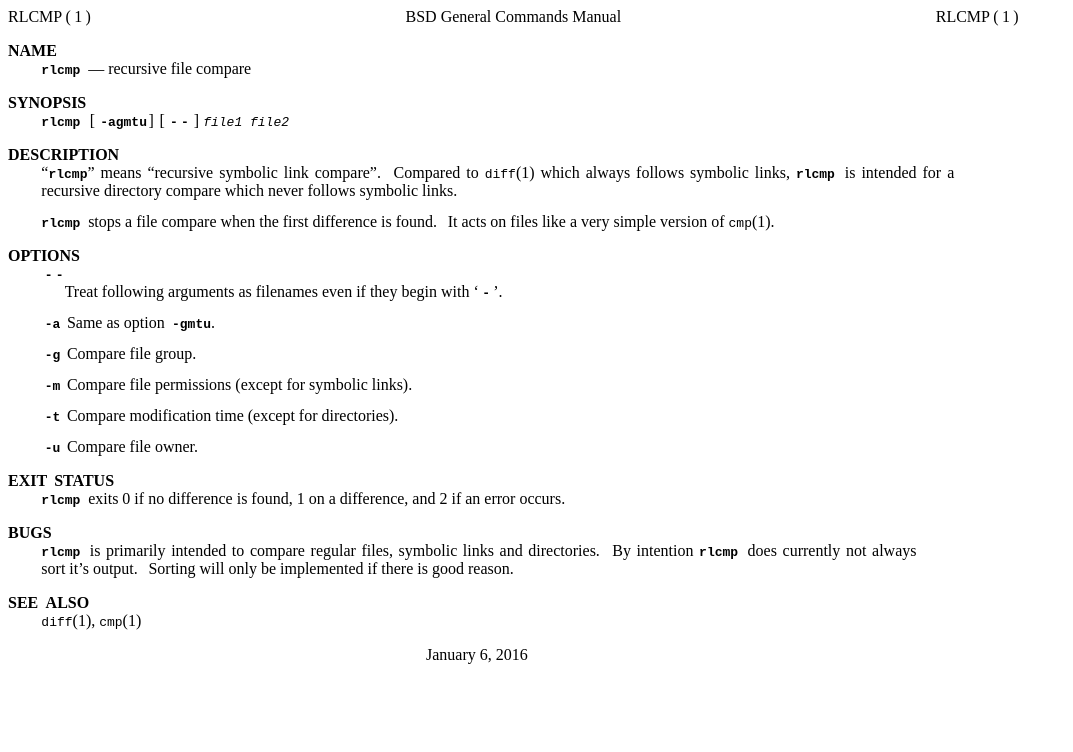
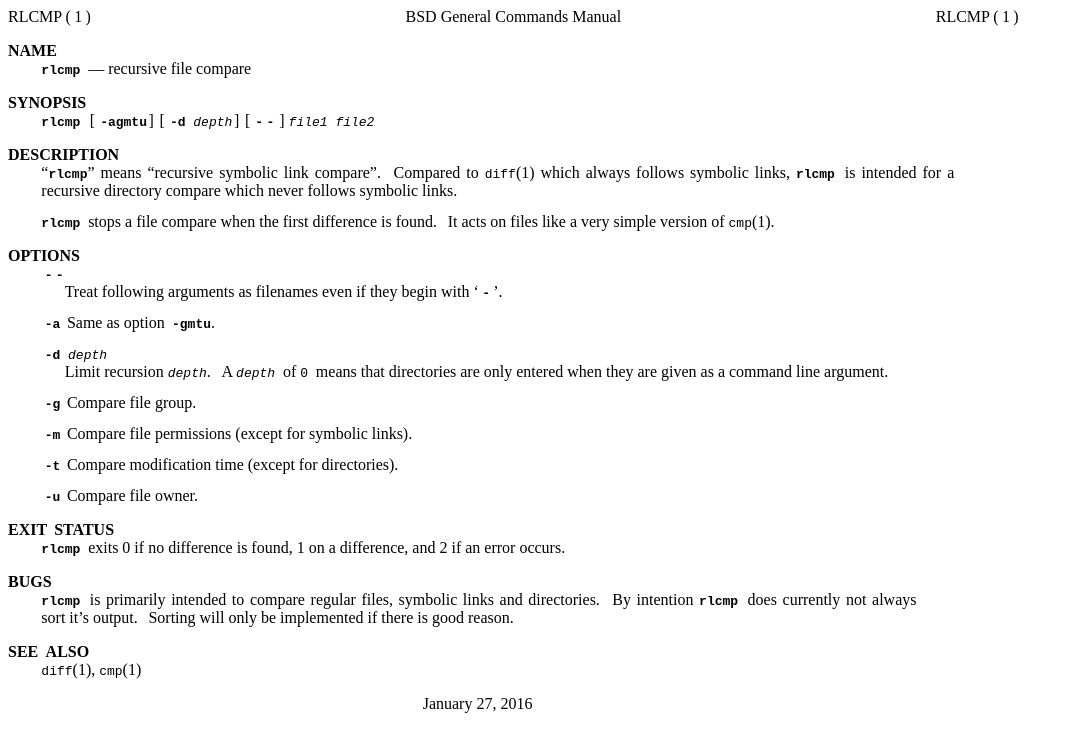
Before and after one commit to n-t-roff/n-t-roff.github.io, a plain HTML site: page rlcmp.1.html in a window 1280 px wide. Shown: the whole page, without its empty margins (0-1073 px from the left). Drawn offline with Linux system fonts and the light colour scheme.

Commit message:
rlcmp(1) updated

```diff
--- a/rlcmp.1.html
+++ b/rlcmp.1.html
@@ -8,7 +8,7 @@ RLCMP<span style="display: inline-block; width: 2.5pt"></span>(<span style="disp
 NAME </span><span style="font-family: monospace; font-weight: bold"><br>
 <span style="display: inline-block; width: 25pt"></span>rlcmp </span>&mdash; recursive file compare<span style="font-weight: bold"><p style="heigh: 360px"></p>
 SYNOPSIS </span><span style="font-family: monospace; font-weight: bold"><br>
-<span style="display: inline-block; width: 25pt"></span>rlcmp </span><span style="display: inline-block; width: 1.25pt"></span>[<span style="font-family: monospace; font-weight: bold"><span style="display: inline-block; width: 3.75pt"></span>&#45;agmtu</span><span style="display: inline-block; width: 1.25pt"></span>] <span style="display: inline-block; width: 1.25pt"></span>[<span style="font-family: monospace; font-weight: bold"><span style="display: inline-block; width: 3.75pt"></span>&#45;<span style="display: inline-block; width: 2.5pt"></span>&#45;</span><span style="display: inline-block; width: 3.75pt"></span>] <span style="font-family: monospace; font-style: italic">file1 file2</span><span style="font-weight: bold"><p style="heigh: 360px"></p>
+<span style="display: inline-block; width: 25pt"></span>rlcmp </span><span style="display: inline-block; width: 1.25pt"></span>[<span style="font-family: monospace; font-weight: bold"><span style="display: inline-block; width: 3.75pt"></span>&#45;agmtu</span><span style="display: inline-block; width: 1.25pt"></span>] <span style="display: inline-block; width: 1.25pt"></span>[<span style="font-family: monospace; font-weight: bold"><span style="display: inline-block; width: 3.75pt"></span>&#45;d </span><span style="font-family: monospace; font-style: italic">depth</span><span style="display: inline-block; width: 1.25pt"></span>] <span style="display: inline-block; width: 1.25pt"></span>[<span style="font-family: monospace; font-weight: bold"><span style="display: inline-block; width: 3.75pt"></span>&#45;<span style="display: inline-block; width: 2.5pt"></span>&#45;</span><span style="display: inline-block; width: 3.75pt"></span>] <span style="font-family: monospace; font-style: italic">file1 file2</span><span style="font-weight: bold"><p style="heigh: 360px"></p>
 DESCRIPTION </span><br>
 <span style="display: inline-block; width: 25pt"></span>&ldquo;<span style="font-family: monospace; font-weight: bold">rlcmp</span>&rdquo; <span style="display: inline-block; width: 1.5pt"></span>means <span style="display: inline-block; width: 1.5pt"></span>&ldquo;recursive <span style="display: inline-block; width: 1.5pt"></span>symbolic <span style="display: inline-block; width: 1.5pt"></span>link <span style="display: inline-block; width: 1.5pt"></span>compare&rdquo;. <span style="display: inline-block; width: 6.5pt"></span>Compared <span style="display: inline-block; width: 1.5pt"></span>to <span style="font-family: monospace"><span style="display: inline-block; width: 1.5pt"></span>diff</span>(1) <span style="display: inline-block; width: 1.5pt"></span>which <span style="display: inline-block; width: 1.5pt"></span>always <span style="display: inline-block; width: 1.5pt"></span>follows <span style="display: inline-block; width: 1.5pt"></span>symbolic <span style="display: inline-block; width: 1.5pt"></span>links, <span style="font-family: monospace; font-weight: bold"><span style="display: inline-block; width: 1.5pt"></span>rlcmp </span><span style="display: inline-block; width: 1.5pt"></span>is <span style="display: inline-block; width: 1.5pt"></span>intended <span style="display: inline-block; width: 1.5pt"></span>for <span style="display: inline-block; width: 1.5pt"></span>a<br>
 <span style="display: inline-block; width: 25pt"></span>recursive directory compare which never follows symbolic links.<span style="font-family: monospace; font-weight: bold"><p style="heigh: 180px"></p>
@@ -17,6 +17,8 @@ OPTIONS </span><span style="font-family: monospace; font-weight: bold"><br>
 <span style="display: inline-block; width: 27.5pt"></span>&#45;<span style="display: inline-block; width: 2.5pt"></span>&#45;</span><br>
 <span style="display: inline-block; width: 42.5pt"></span>Treat following arguments as filenames even if they begin with &lsquo;<span style="font-family: monospace; font-weight: bold"><span style="display: inline-block; width: 2.5pt"></span>&#45;</span><span style="display: inline-block; width: 2.5pt"></span>&rsquo;.<span style="font-family: monospace; font-weight: bold"><p style="heigh: 180px"></p>
 <span style="display: inline-block; width: 27.5pt"></span>&#45;a</span><span style="display: inline-block; width: 5pt"></span>Same as option <span style="font-family: monospace; font-weight: bold"><span style="display: inline-block; width: 2.5pt"></span>&#45;gmtu</span>.<span style="font-family: monospace; font-weight: bold"><p style="heigh: 180px"></p>
+<span style="display: inline-block; width: 27.5pt"></span>&#45;d </span><span style="font-family: monospace; font-style: italic">depth</span><br>
+<span style="display: inline-block; width: 42.5pt"></span>Limit recursion <span style="font-family: monospace; font-style: italic">depth</span>. <span style="display: inline-block; width: 5pt"></span>A <span style="font-family: monospace; font-style: italic">depth </span>of <span style="font-family: monospace">0 </span>means that directories are only entered when they are given as a command line argument.<span style="font-family: monospace; font-weight: bold"><p style="heigh: 180px"></p>
 <span style="display: inline-block; width: 27.5pt"></span>&#45;g</span><span style="display: inline-block; width: 5pt"></span>Compare file group.<span style="font-family: monospace; font-weight: bold"><p style="heigh: 180px"></p>
 <span style="display: inline-block; width: 27.5pt"></span>&#45;m</span><span style="display: inline-block; width: 5pt"></span>Compare file permissions (except for symbolic links).<span style="font-family: monospace; font-weight: bold"><p style="heigh: 180px"></p>
 <span style="display: inline-block; width: 27.5pt"></span>&#45;t</span><span style="display: inline-block; width: 5pt"></span>Compare modification time (except for directories).<span style="font-family: monospace; font-weight: bold"><p style="heigh: 180px"></p>
@@ -28,7 +30,7 @@ BUGS </span><span style="font-family: monospace; font-weight: bold"><br>
 <span style="display: inline-block; width: 25pt"></span>sort it&rsquo;s output. <span style="display: inline-block; width: 5pt"></span>Sorting will only be implemented if there is good reason.<span style="font-weight: bold"><p style="heigh: 360px"></p>
 SEE <span style="display: inline-block; width: 2.5pt"></span>ALSO </span><span style="font-family: monospace"><br>
 <span style="display: inline-block; width: 25pt"></span>diff</span>(1), <span style="font-family: monospace">cmp</span>(1)<p style="heigh: 360px"></p>
-<span style="display: inline-block; width: 313.5pt"></span>January 6, 2016<br>
+<span style="display: inline-block; width: 311pt"></span>January 27, 2016<br>
 
   </body>
 </html>
```
Also changed, not shown: libavlbst.3.html (renamed from bst.3.html, +1 -1 lines), 1 other file.
